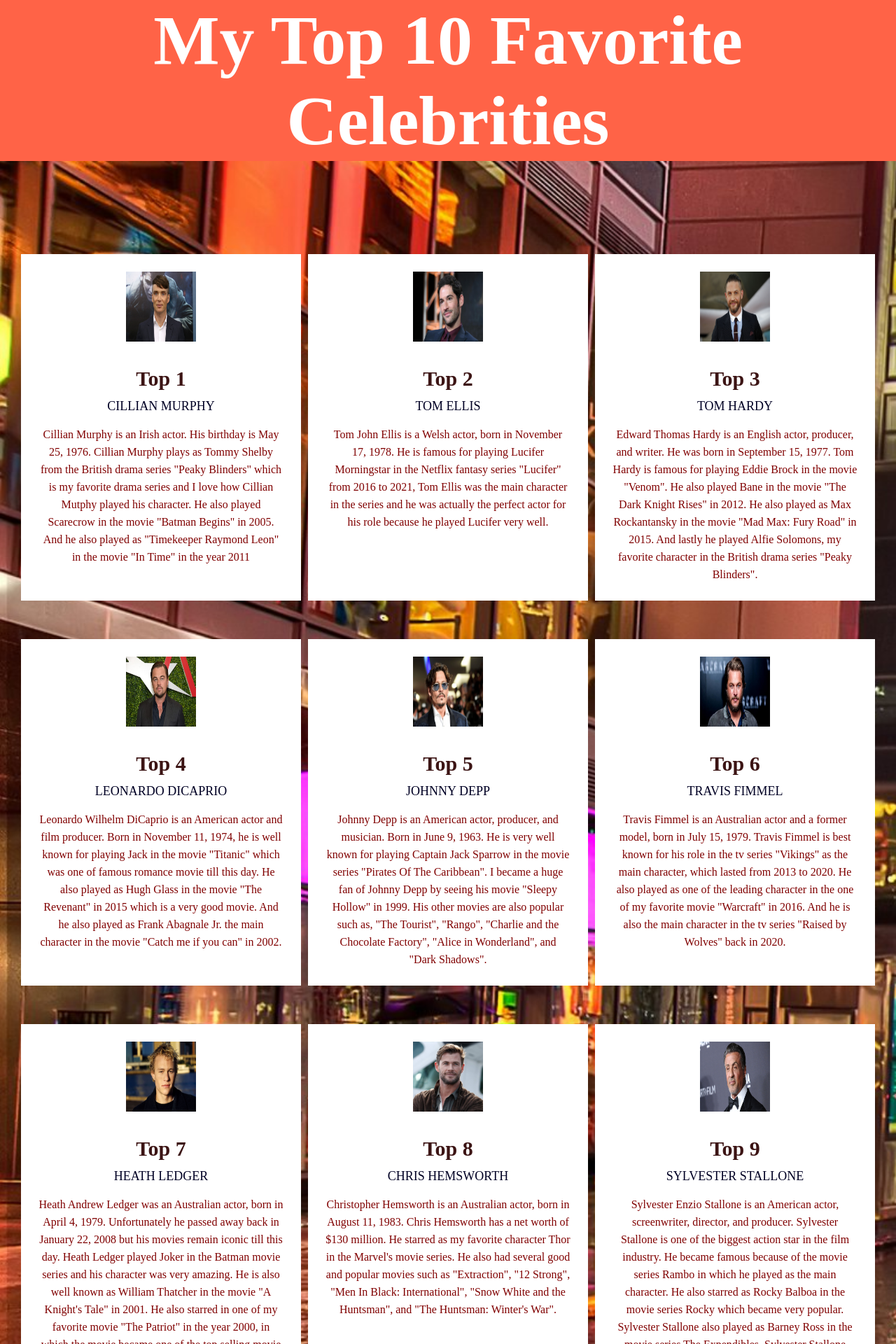
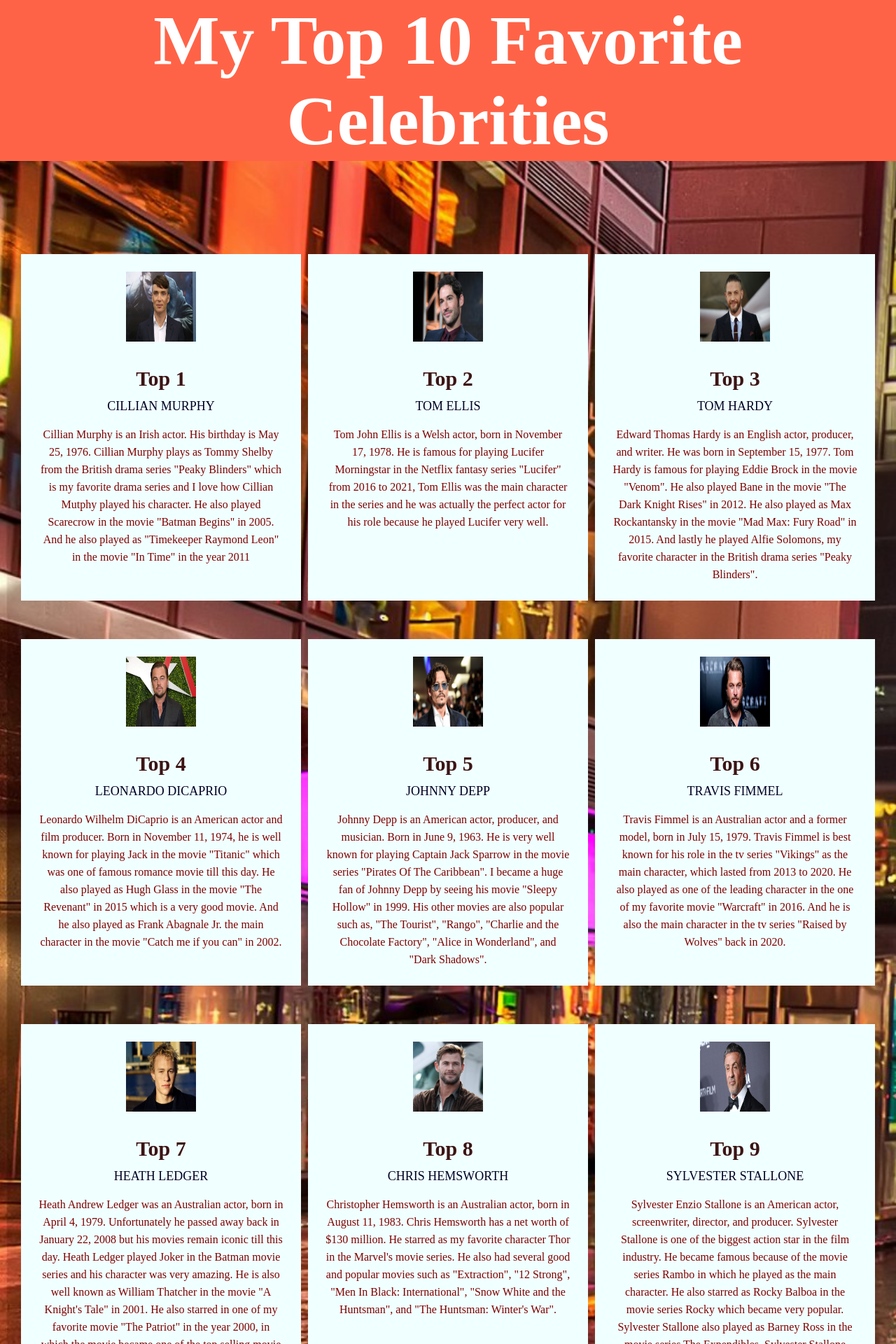
Before and after one commit to GerardFritzC/Learningtasks, a PHP site: page /LT3/index.html in a window 1280 px wide. Shown: the top 1920 px of the page at 70% size. Run offline with PHP 8.4, Linux system fonts and the light colour scheme.

Commit message:
Update styles.css

```diff
--- a/LT3/styles.css
+++ b/LT3/styles.css
@@ -21,7 +21,7 @@ body{
 }
 
 .team .team_member{
-	background: #fff;
+	background: #f0ffff;
 	margin: 5px;
 	margin-bottom: 50px;
 	width: 350px;
```
